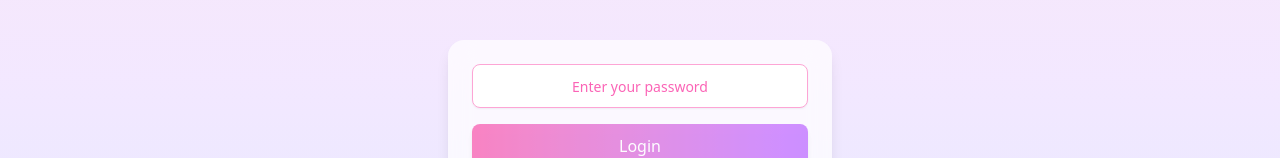
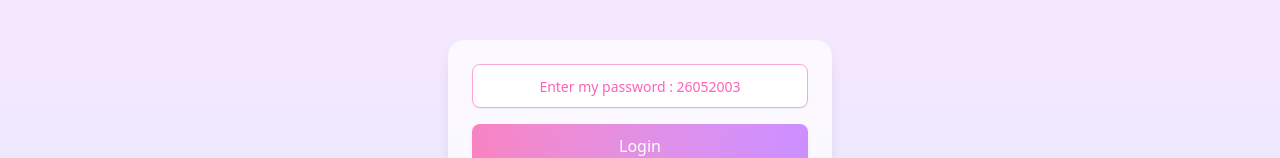
Before and after one commit to locxuandao/my-diary, a Next.js app: page /login in a window 1280 px wide. Shown: the part 320-478 px from the top of the page. Built offline with nearby package versions, Linux system fonts and the light colour scheme; no server answers.

Commit message:
fix : password

```diff
--- a/src/app/login/page.tsx
+++ b/src/app/login/page.tsx
@@ -69,7 +69,7 @@ function LoginForm() {
           type="password"
           value={password}
           onChange={(e) => setPassword(e.target.value)}
-          placeholder="Enter your password"
+          placeholder="Enter my password : 26052003"
           className="h-11 rounded-md border border-pink-300 text-center text-purple-900 placeholder:text-pink-400 focus:ring-2 focus:ring-pink-400"
         />
 
```
